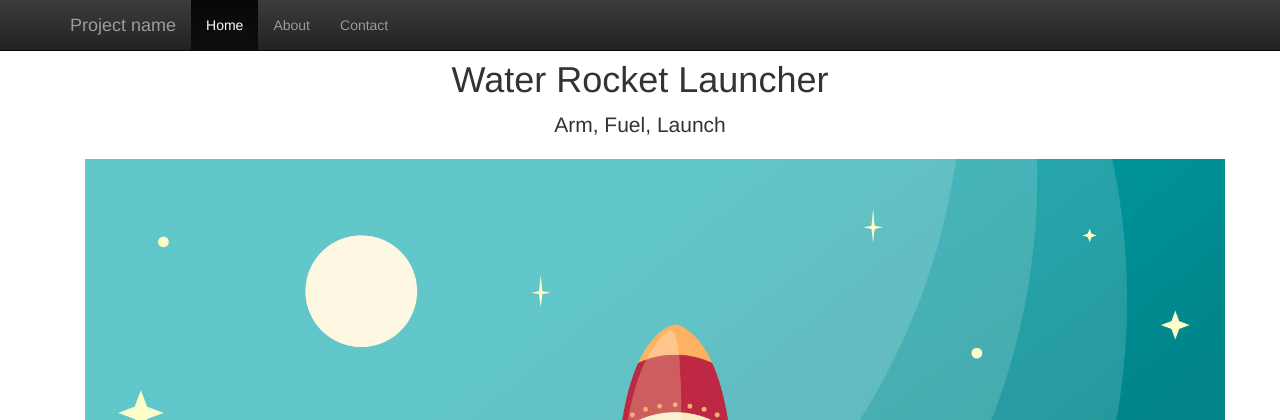
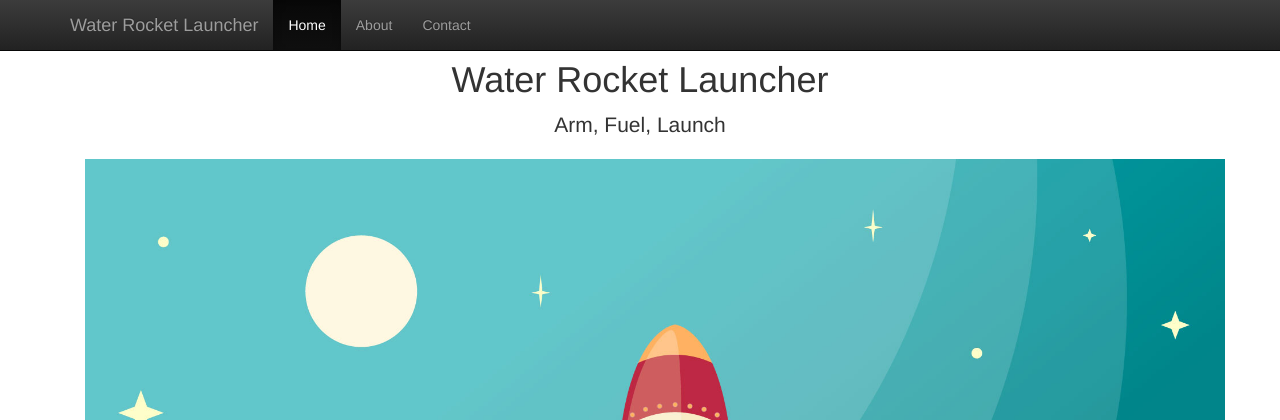
Before and after one commit to BWDRKR2/WaterRocketWeb, a Flask app: page /liftoff/ in a window 1280 px wide. Shown: the top 420 px of the page. Run offline with Flask 2, Linux system fonts and the light colour scheme; data that the repository does not hold is empty; some libraries are stand-ins or nearby versions.

Commit message:
Some  More Cleanup

```diff
--- a/templates/rocket.html
+++ b/templates/rocket.html
@@ -75,7 +75,7 @@
         <span class="icon-bar"></span>
         <span class="icon-bar"></span>
       </button>
-      <a class="navbar-brand" href="#">Project name</a>
+      <a class="navbar-brand" href="#">Water Rocket Launcher</a>
     </div>
     <div id="navbar" class="collapse navbar-collapse">
       <ul class="nav navbar-nav">
```
